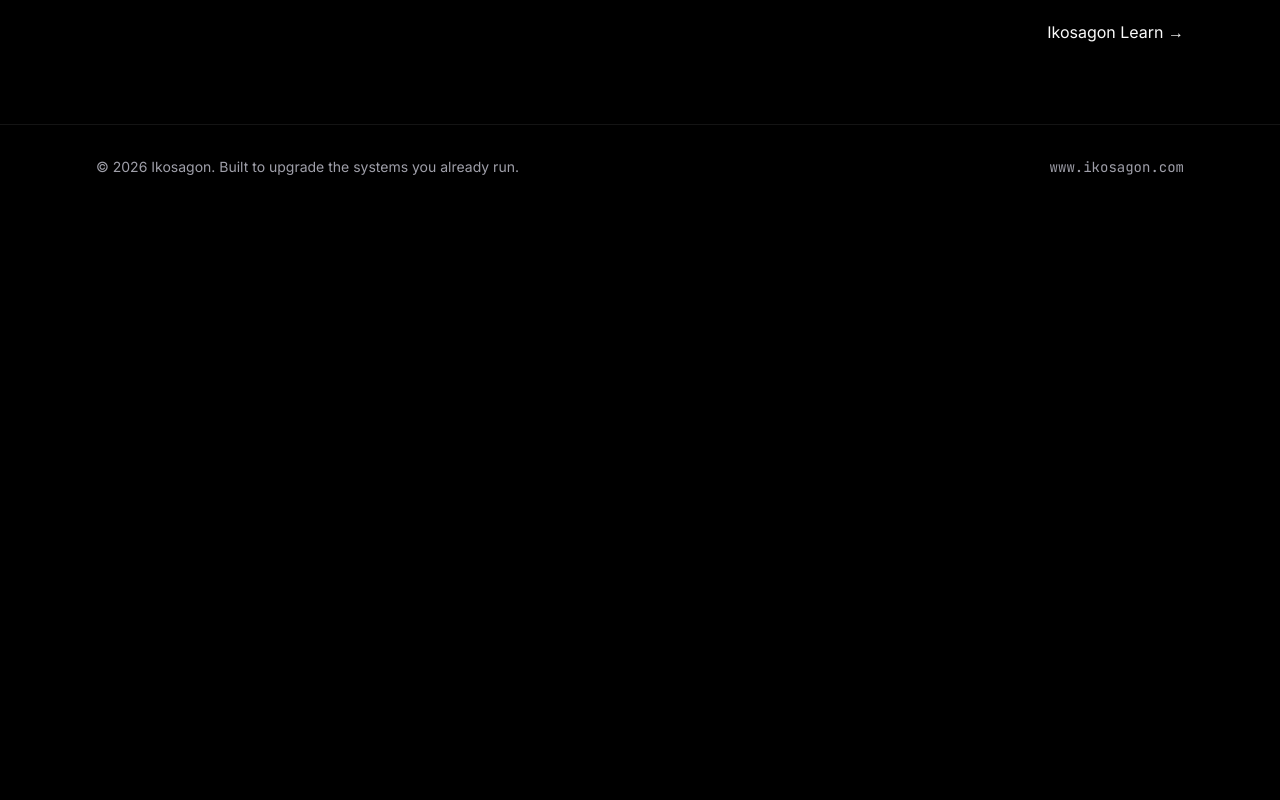
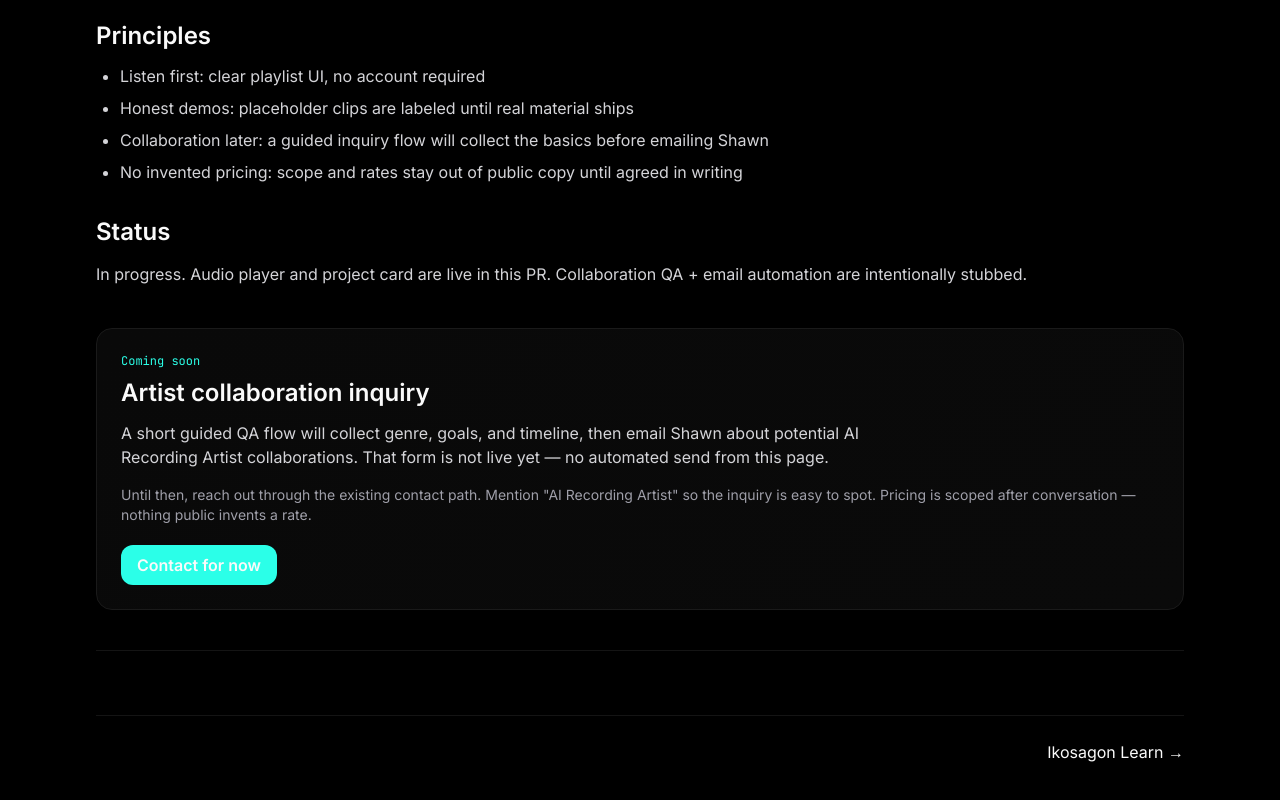
Before and after one commit to shawncres/ikosagon, a Next.js app: page /projects/ai-recording-artist in a window 1280 px wide. Shown: the part 990-1790 px from the top of the page. Before the commit the page ends 1199 px from the top, so only its background shows below. Built offline with nearby package versions, Linux system fonts and the light colour scheme.

Commit message:
feat(ai-recording-artist): detail page player + collaboration stub

```diff
--- a/app/projects/[slug]/page.tsx
+++ b/app/projects/[slug]/page.tsx
@@ -2,6 +2,7 @@ import type { Metadata } from "next";
 import Link from "next/link";
 import { notFound } from "next/navigation";
 import { MDXRemote } from "next-mdx-remote/rsc";
+import { AudioPlaylist } from "@/components/AudioPlaylist";
 import { getProjectBySlug, getProjects } from "@/lib/projects";
 
 type Params = { slug: string };
@@ -30,6 +31,7 @@ export default async function ProjectDetailPage({ params }: { params: Promise<Pa
   const index = projects.findIndex((entry) => entry.slug === slug);
   const prev = index > 0 ? projects[index - 1] : null;
   const next = index < projects.length - 1 ? projects[index + 1] : null;
+  const showCollabStub = project.slug === "ai-recording-artist";
 
   return (
     <article className="container-shell section-block">
@@ -46,9 +48,31 @@ export default async function ProjectDetailPage({ params }: { params: Promise<Pa
         </div>
       </header>
 
+      {project.tracks?.length ? <AudioPlaylist tracks={project.tracks} /> : null}
+
       <div className="prose-project max-w-none">
         <MDXRemote source={project.content} />
       </div>
+
+      {showCollabStub ? (
+        <section className="card-surface mt-10 rounded-2xl border border-dashed border-accent/35 p-6">
+          <p className="mb-2 font-mono text-xs text-accent">Coming soon</p>
+          <h2 className="mb-3 text-2xl font-semibold">Artist collaboration inquiry</h2>
+          <p className="mb-4 max-w-3xl text-zinc-300">
+            A short guided QA flow will collect genre, goals, and timeline, then email Shawn about
+            potential AI Recording Artist collaborations. That form is not live yet — no automated
+            send from this page.
+          </p>
+          <p className="mb-5 text-sm text-zinc-400">
+            Until then, reach out through the existing contact path. Mention &quot;AI Recording
+            Artist&quot; so the inquiry is easy to spot. Pricing is scoped after conversation — nothing
+            public invents a rate.
+          </p>
+          <Link href="/contact" className="inline-flex rounded-xl bg-accent px-4 py-2 font-semibold text-black">
+            Contact for now
+          </Link>
+        </section>
+      ) : null}
 
       <footer className="mt-10 flex flex-wrap items-center gap-5 border-t border-border/80 pt-6">
         {project.repo ? (
```
